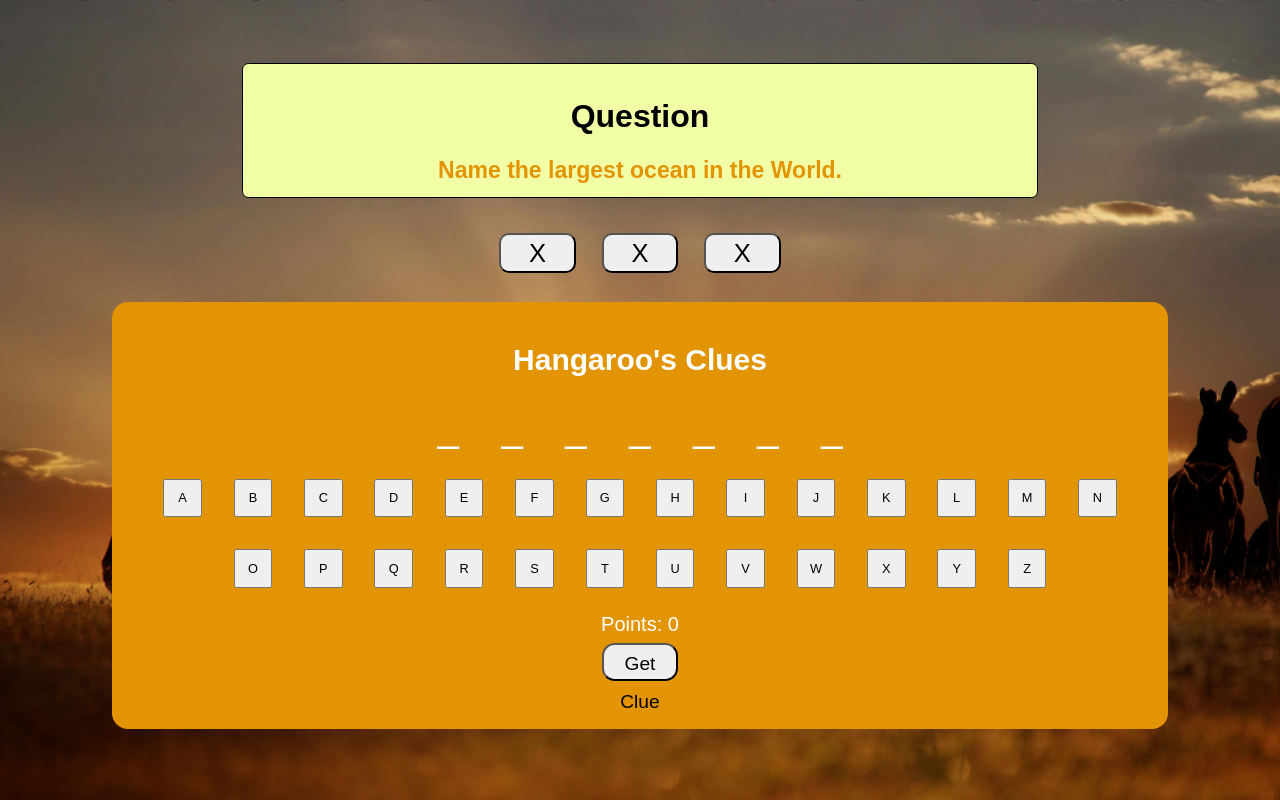
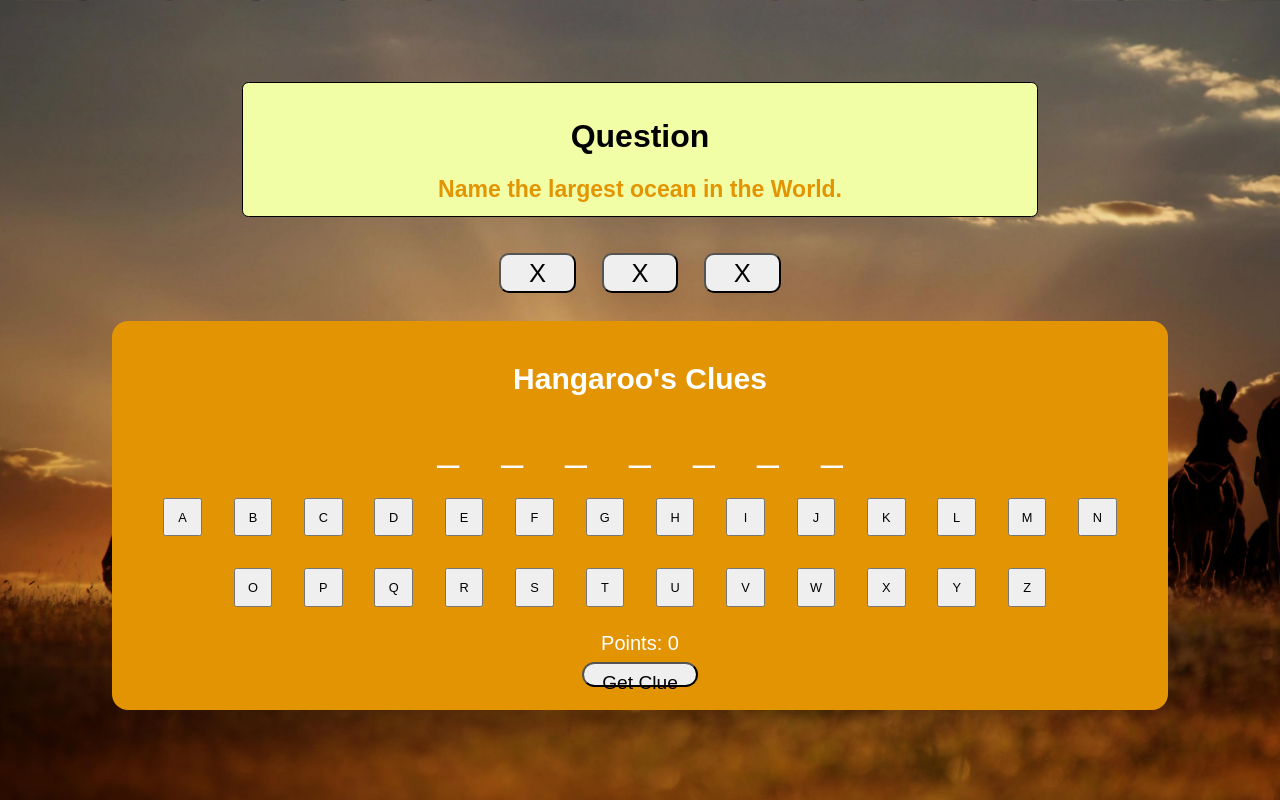
Before and after one commit to HangarooActivity/HangarooActivity.github.io, a PHP site: page / in a window 1280 px wide. Run offline with PHP 8.4, Linux system fonts and the light colour scheme.

Commit message:
Update styles.css

```diff
--- a/styles.css
+++ b/styles.css
@@ -69,7 +69,7 @@
 
 .letter-button {
     width: 4vw;
-    height: 3vw;
+    height: 4vw;
     line-height: 2vw;
     border-radius: 0.8vw;
     margin: 0.5vw;
@@ -77,8 +77,8 @@
 }
 
 .game-button {
-    width: 6vw;
-    height: 3vw;
+    width: 9vw;
+    height: 2vw;
     line-height: 3vw;
     border-radius: 1vw;
     margin: 0.5vw;
```
